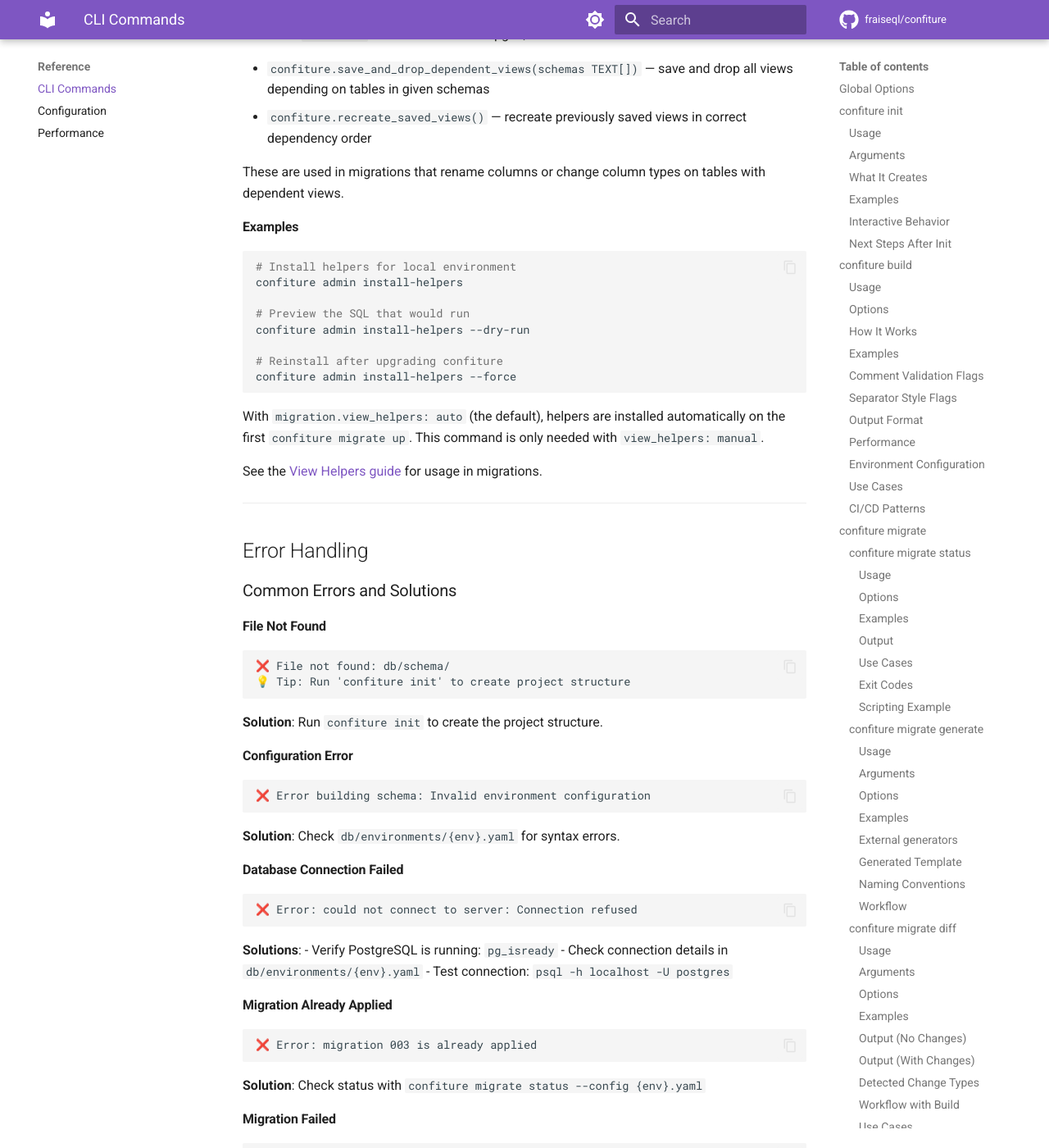
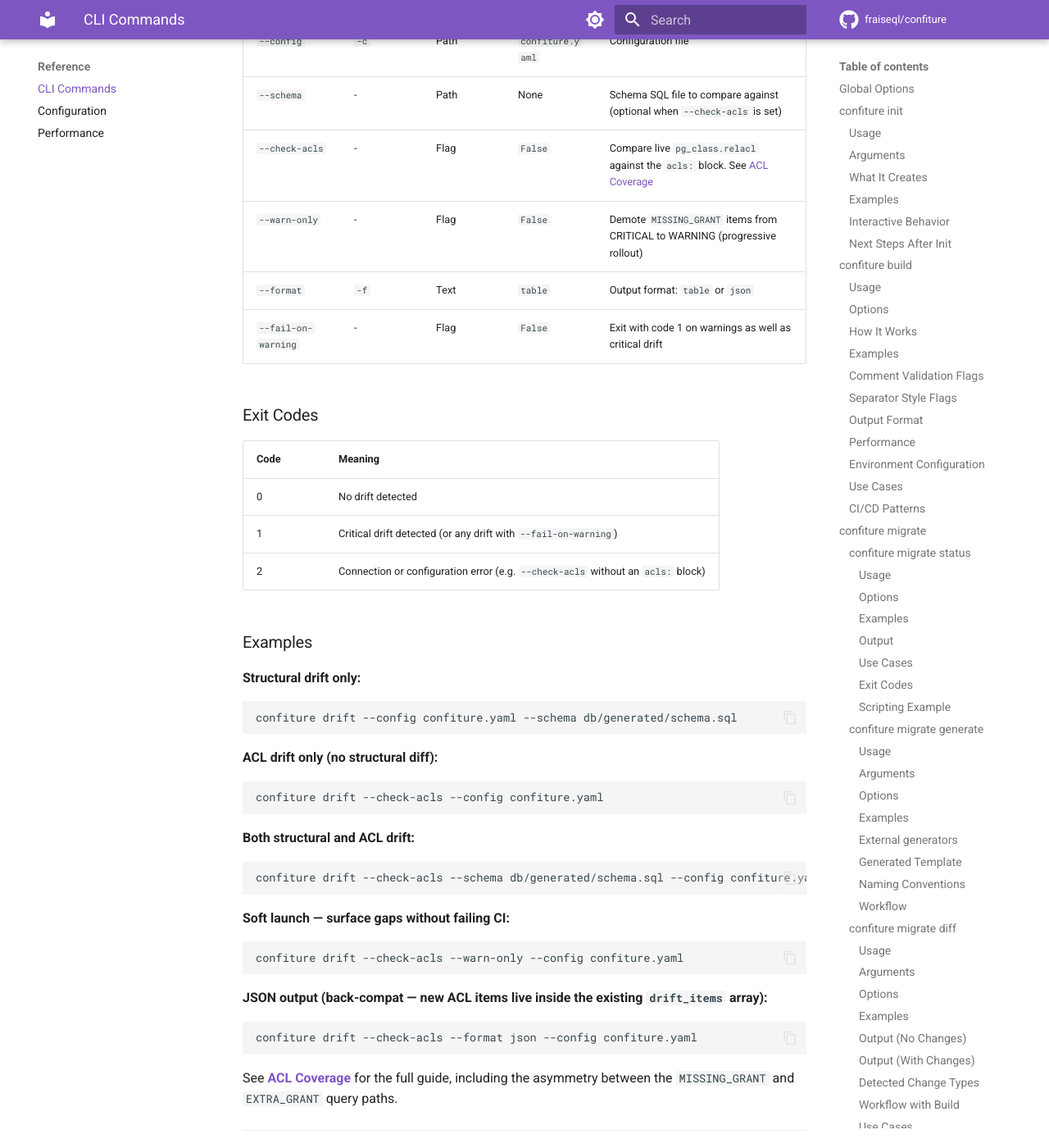
Before and after one commit to fraiseql/confiture, an MkDocs documentation site: the page built from docs/reference/cli.md, in a window 1280 px wide and 1400 px high, scrolled down 34730 px. Shown: the whole window at 82% size. Built offline with MkDocs 1.6.1 and Material for MkDocs 9.7.7, drawn with Linux system fonts in a browser that asks for light colours; comment, search, counter and statistics services are not loaded; the version menu is left out; some of the changed text lies outside the part shown.

Commit message:
chore(release): 0.11.0 — ACL coverage feature complete
Bumps fraiseql-confiture to 0.11.0 and ships the documentation,
archaeology cleanup, and ruff-format pass for the ACL coverage
feature (#120).

Docs:
- `docs/guides/acl-coverage.md` — full guide covering both the runtime
  drift check and the static lint rule, the `acls:` YAML, the magic
  comment opt-out, CI/CD recipe, and the `MISSING_GRANT` vs
  `EXTRA_GRANT` query-path asymmetry.
- `docs/reference/configuration.md` — `acls:` block reference with
  every field, validation rules, and `${VAR}` semantics.
- `docs/reference/cli.md` — new `confiture drift` section;
  `--check-acls`, `--warn-only`, `--check-acl-coverage` documented;
  exit codes table.
- Cross-links from `git-aware-validation.md` and
  `02-incremental-migrations.md`.

Release prep:
- `pyproject.toml` and `CLAUDE.md` bumped to 0.11.0 / 2026-05-22.
- CHANGELOG `[0.11.0]` entry mirroring the 0.10.0 Keep-a-Changelog
  style.
- Development-phase references removed from production code and test
  docstrings (issue # preserved; phase/cycle markers gone).
- `uv run ruff format` applied across the touched files.

Verification:
- `uv run pytest tests/unit/` — 5,189 passed.
- `uv run pytest tests/integration/test_acl_drift_detector.py
  tests/integration/test_drift_check_acls_cli.py
  tests/integration/test_migrate_validate_check_acl_coverage.py` —
  18 passed (against a live PostgreSQL).
- `uv run ruff check .` clean.
- `uv run ruff format --check .` clean.
- `uv run ty check python/confiture/` — 3 baseline diagnostics, no
  new ones.

Co-Authored-By: Claude Opus 4.7 (1M context) <noreply@anthropic.com>

````diff
--- a/docs/reference/cli.md
+++ b/docs/reference/cli.md
@@ -1270,9 +1270,17 @@ Enable automatic validation of database schema changes using git history. Perfec
 |--------|------|---------|-------------|
 | `--check-drift` | Flag | `False` | Detect schema differences between git refs |
 | `--require-migration` | Flag | `False` | Ensure DDL changes have migration files |
+| `--check-acl-coverage` | Flag | `False` | Static: every `CREATE TABLE` in migrations must have a matching `GRANT` (same file or `db/7_grant/`). No-op when the config has no `acls:` block. See [ACL Coverage](../guides/acl-coverage.md) |
 | `--base-ref` | String | `origin/main` | Reference point for comparison (branch, tag, or commit) |
 | `--since` | String | None | Alias for `--base-ref` (e.g., `--since origin/dev`) |
 | `--staged` | Flag | `False` | Only validate staged files (pre-commit hook mode) |
+
+**`--check-acl-coverage`** runs the `ACL001` lint rule against the migrations directory. It exits 1 on any uncovered table and 0 otherwise. Compatible with `--format json`; violations are surfaced under `check: "acl_coverage"`.
+
+```bash
+# Static, no database connection.  Pre-merge gate.
+confiture migrate validate --check-acl-coverage --config confiture.yaml
+```
 
 #### Examples
 
@@ -1555,6 +1563,71 @@ git fetch origin
 #### Detailed Documentation
 
 For comprehensive guide including decision trees, integration examples, and best practices, see **[Git-Aware Schema Validation Guide](../guides/git-aware-validation.md)**.
+
+---
+
+## `confiture drift`
+
+Compare the live database schema against expected DDL and/or the configured `acls:` block.
+
+### Usage
+
+```bash
+confiture drift [OPTIONS]
+```
+
+### Options
+
+| Option | Short | Type | Default | Description |
+|---|---|---|---|---|
+| `--config` | `-c` | Path | `confiture.yaml` | Configuration file |
+| `--schema` | - | Path | None | Schema SQL file to compare against (optional when `--check-acls` is set) |
+| `--check-acls` | - | Flag | `False` | Compare live `pg_class.relacl` against the `acls:` block. See [ACL Coverage](../guides/acl-coverage.md) |
+| `--warn-only` | - | Flag | `False` | Demote `MISSING_GRANT` items from CRITICAL to WARNING (progressive rollout) |
+| `--format` | `-f` | Text | `table` | Output format: `table` or `json` |
+| `--fail-on-warning` | - | Flag | `False` | Exit with code 1 on warnings as well as critical drift |
+
+### Exit Codes
+
+| Code | Meaning |
+|---|---|
+| 0 | No drift detected |
+| 1 | Critical drift detected (or any drift with `--fail-on-warning`) |
+| 2 | Connection or configuration error (e.g. `--check-acls` without an `acls:` block) |
+
+### Examples
+
+**Structural drift only:**
+
+```bash
+confiture drift --config confiture.yaml --schema db/generated/schema.sql
+```
+
+**ACL drift only (no structural diff):**
+
+```bash
+confiture drift --check-acls --config confiture.yaml
+```
+
+**Both structural and ACL drift:**
+
+```bash
+confiture drift --check-acls --schema db/generated/schema.sql --config confiture.yaml
+```
+
+**Soft launch — surface gaps without failing CI:**
+
+```bash
+confiture drift --check-acls --warn-only --config confiture.yaml
+```
+
+**JSON output (back-compat — new ACL items live inside the existing `drift_items` array):**
+
+```bash
+confiture drift --check-acls --format json --config confiture.yaml
+```
+
+See **[ACL Coverage](../guides/acl-coverage.md)** for the full guide, including the asymmetry between the `MISSING_GRANT` and `EXTRA_GRANT` query paths.
 
 ---
 
--- a/pyproject.toml
+++ b/pyproject.toml
@@ -1,6 +1,6 @@
 [project]
 name = "fraiseql-confiture"
-version = "0.10.0"
+version = "0.11.0"
 description = "PostgreSQL schema evolution with built-in multi-agent coordination 🍓"
 readme = "README.md"
 requires-python = ">=3.11"
````
Also changed, not shown: CHANGELOG.md (+80 -0 lines), CLAUDE.md (+4 -4 lines), docs/guides/02-incremental-migrations.md (+1 -0 lines), docs/guides/acl-coverage.md (added, +202 -0 lines), docs/guides/git-aware-validation.md (+1 -0 lines), docs/reference/configuration.md (+56 -0 lines), 12 other files.
